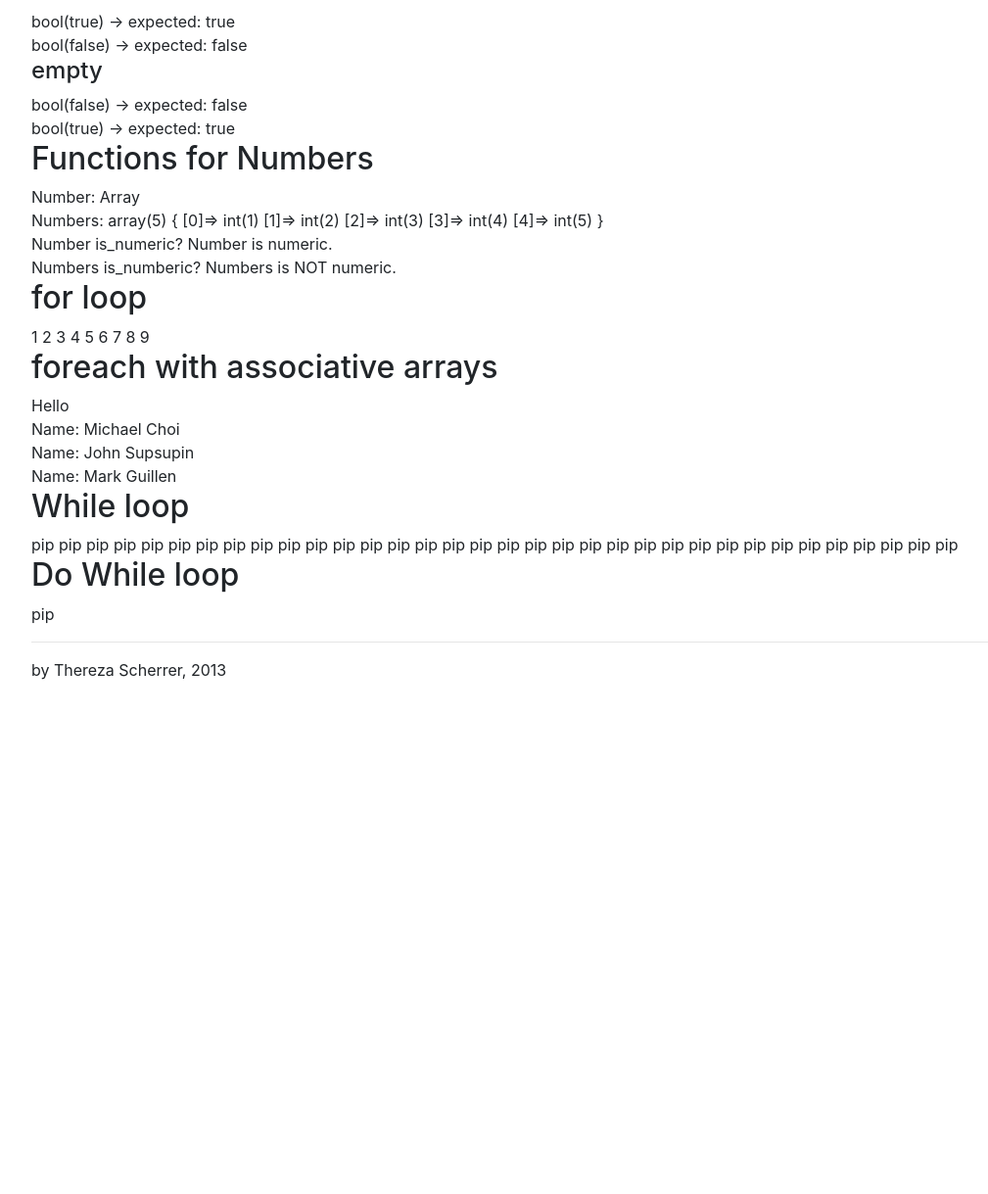
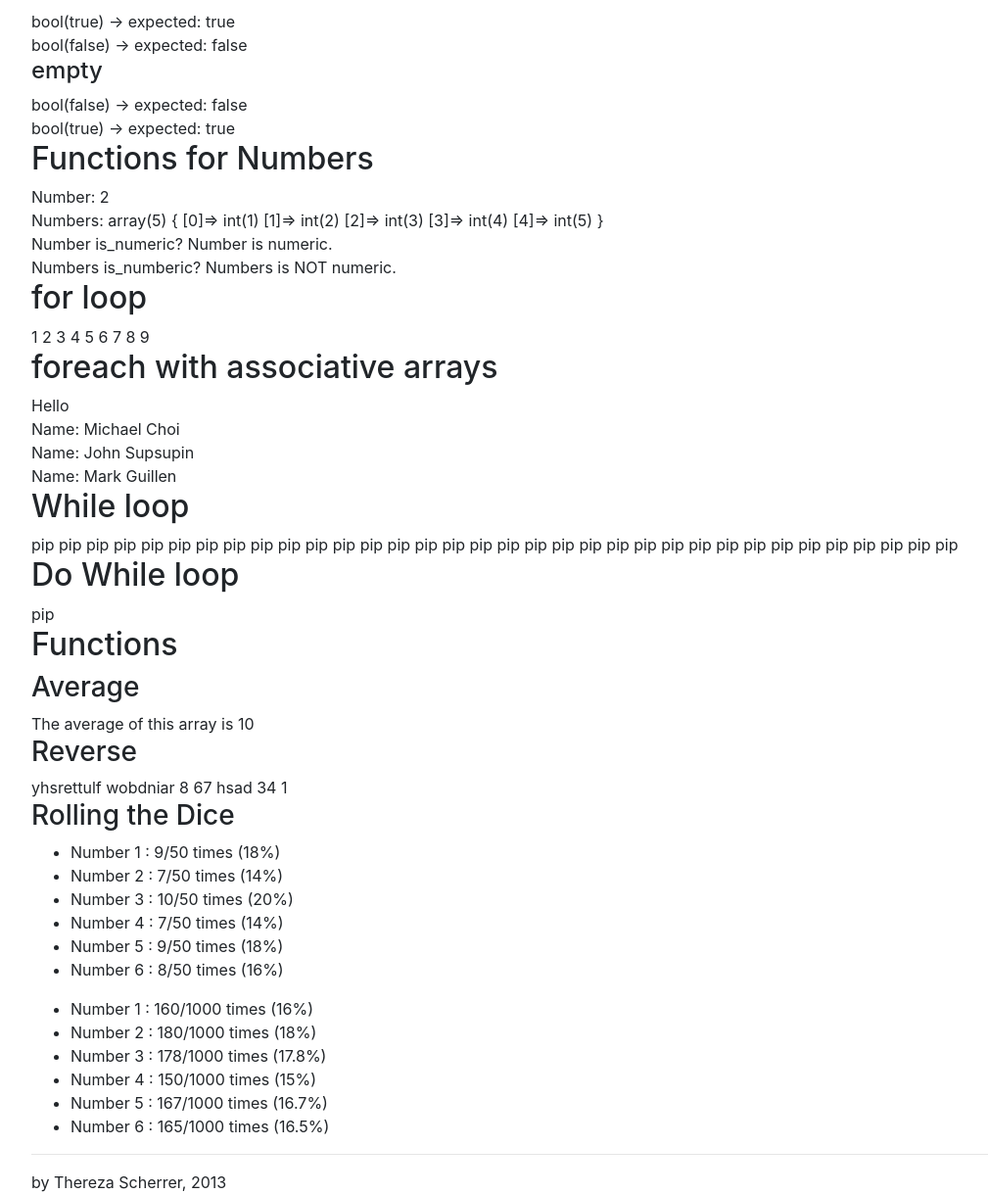
Before and after one commit to bakerstreet221b/CodingDojo, a PHP site: page / in a window 1280 px wide. Shown: the part 542-1761 px from the top of the page at 98% size, without its empty margins (53-1062 px from the left). Before the commit the page ends 1236 px from the top, so only its background shows below. Run offline with PHP 8.4, Linux system fonts and the light colour scheme; some libraries are stand-ins or nearby versions.

Commit message:
Basic php exercise file

```diff
--- a/exercises/5_php_exercises/index.php
+++ b/exercises/5_php_exercises/index.php
@@ -64,7 +64,7 @@ $y = array(	strlen($x),
 		<h2>Functions for Numbers</h2>
 <?php
 	$number = 2;
-	echo "Number: ".$numbers."<br />";
+	echo "Number: ".$number."<br />";
 	echo "Numbers: ";
 	var_dump($numbers = array(1,2,3,4,5));
 	echo "<br />Number is_numeric? ";
@@ -123,6 +123,73 @@ $y = array(	strlen($x),
 		echo "pip ";
 	} while ($i > 0);
 ?>
+	<h2>Functions</h2>
+		<h3>Average</h3>
+<?php
+
+
+	function average($array){
+		$total = 0;
+		foreach ($array as $each){
+			$total += $each;
+		};
+		return "The average of this array is " . $total/count($array);
+	};
+
+	$ten = array(1,2,3,4,16,17,18,19);
+	echo average($ten);
+?>
+		<h3>Reverse</h3>
+<?php
+	function my_reverse($data){
+		$revdata = array();
+		for ($i=count($data)-1;$i>=0;$i--){
+			if (is_numeric($data[$i])) {
+
+				$revdata[] = $data[$i];
+
+			} else {
+				$str = $data[$i];
+				$revstr = "";
+				for($j=strlen($str)-1;$j>=0; $j--){
+					$revstr .= $str[$j];
+				};
+				$revdata[] = $revstr;
+			};
+		};
+		return $revdata;
+	};
+	$random = array(1,34,"dash",67,8,"raindbow", "fluttershy");
+	$output = my_reverse($random);
+	foreach ($output as $value) {
+		echo $value . " ";
+	};
+?>
+		<h3>Rolling the Dice</h3>
+<?php
+function roll_dice($max) {
+	$dice = array(0,0,0,0,0,0,0);
+	$prev_die = 0;
+	for($i = 0; $i < $max; $i++) {
+		$die = rand(1,6);
+		$dice[$die]++ ;
+		// echo ($die == $prev_die? "Result: " . $die . " Wow. You rolled the same number twice in a row!<br />" : "Result: " . $die . "<br />");
+		// $prev_die = $die;
+	};
+
+	echo "<ul>";
+	foreach ($dice as $key => $value) {
+		if ($key > 0){
+			$perc = ($value * 100) / $max;
+			echo "<li>Number " . $key . " :
+			" . $value . "/" . $max . " times (" . $perc . "%)</li>";
+		};
+	};
+	echo "</ul>";
+};
+roll_dice(50);
+roll_dice(1000);
+?>
 		<footer><hr>by Thereza Scherrer, 2013</footer>
 	</div>
 </body>
```
